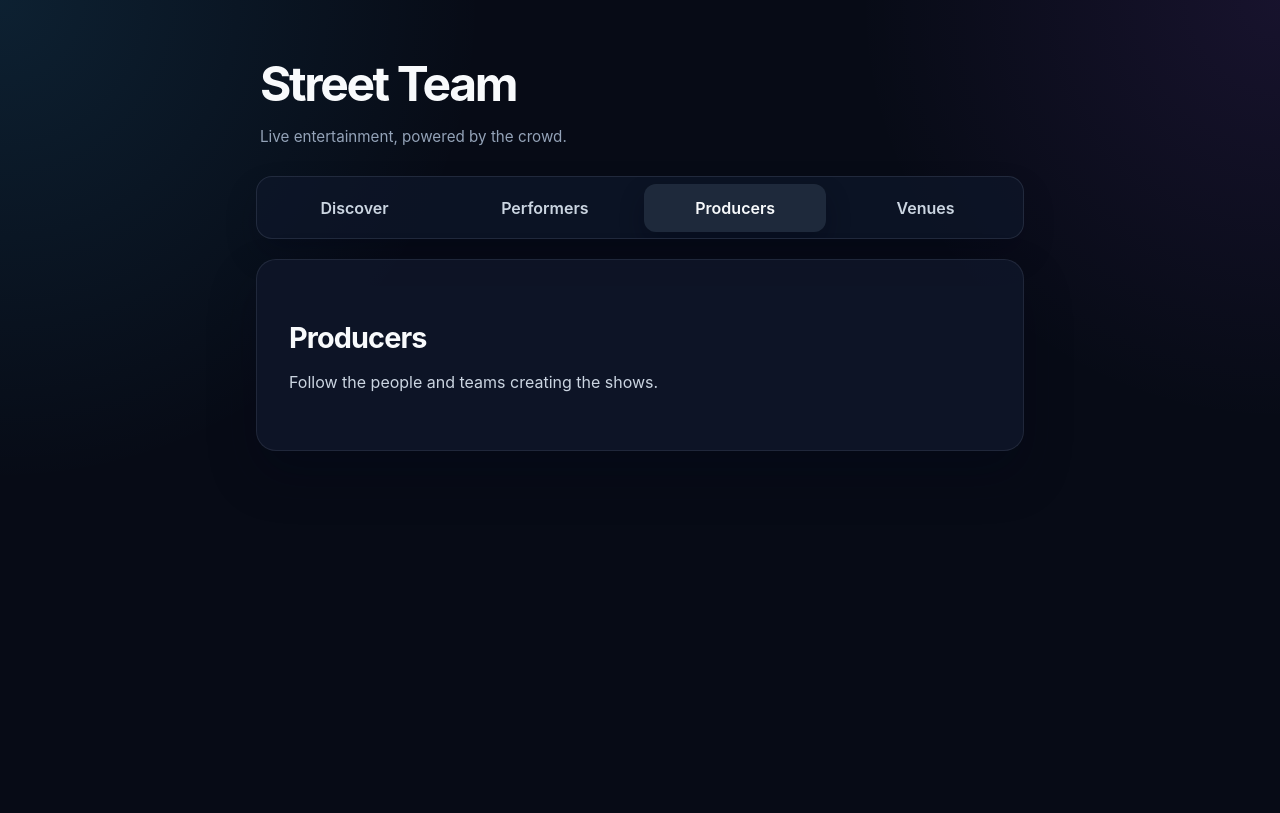
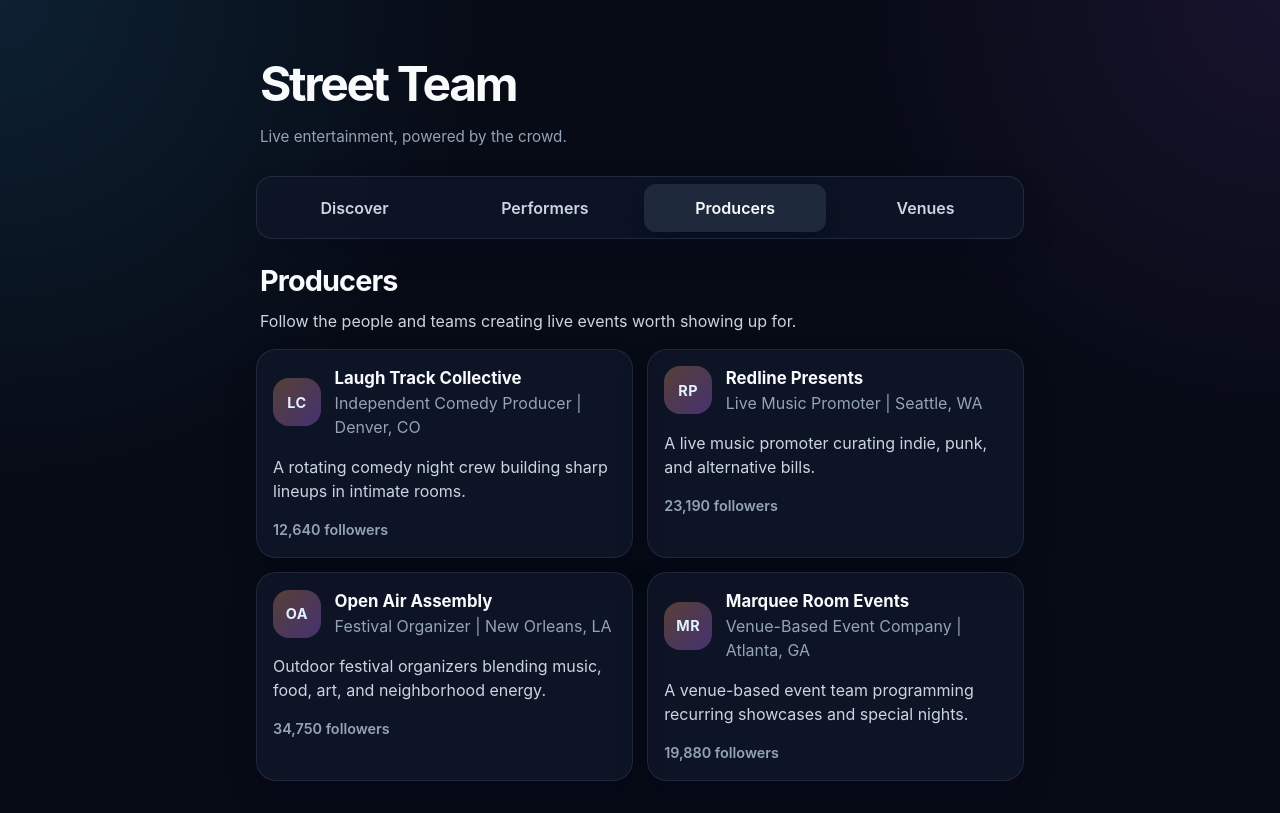
Before and after one commit to jrwilliams49730-ui/street-team-v2, a React (Vite) app: page /producers in a window 1280 px wide. Built offline with nearby package versions, Linux system fonts and the light colour scheme.

Commit message:
Add producer directory and public profile pages

```diff
--- a/src/App.css
+++ b/src/App.css
@@ -27,12 +27,16 @@
 .section-heading p,
 .performer-card h3,
 .performer-card p,
+.producer-card h3,
+.producer-card p,
 .profile-copy h2,
 .profile-copy p,
 .profile-meta,
 .profile-bio,
 .upcoming-shows h3,
-.upcoming-shows p {
+.upcoming-shows p,
+.upcoming-panel h3,
+.upcoming-panel p {
   margin: 0;
 }
 
@@ -124,7 +128,9 @@
 }
 
 .performer-directory,
-.performer-profile {
+.performer-profile,
+.producer-directory,
+.producer-profile {
   display: flex;
   flex-direction: column;
   gap: 1rem;
@@ -147,12 +153,14 @@
   color: #cbd5e1;
 }
 
-.performer-grid {
+.performer-grid,
+.producer-grid {
   display: grid;
   gap: 0.9rem;
 }
 
-.performer-card {
+.performer-card,
+.producer-card {
   display: flex;
   flex-direction: column;
   gap: 1rem;
@@ -169,26 +177,30 @@
     box-shadow 160ms ease;
 }
 
-.performer-card:hover {
+.performer-card:hover,
+.producer-card:hover {
   border-color: rgba(56, 189, 248, 0.35);
   transform: translateY(-2px);
   box-shadow: 0 1.25rem 2.5rem rgba(2, 6, 23, 0.3);
 }
 
 .performer-card:focus-visible,
+.producer-card:focus-visible,
 .back-link:focus-visible,
 .follow-button:focus-visible {
   outline: 2px solid #38bdf8;
   outline-offset: 3px;
 }
 
-.performer-card-header {
+.performer-card-header,
+.producer-card-header {
   display: flex;
   align-items: center;
   gap: 0.85rem;
 }
 
-.performer-avatar {
+.performer-avatar,
+.producer-avatar {
   display: grid;
   width: 3rem;
   height: 3rem;
@@ -204,19 +216,29 @@
   letter-spacing: 0.04em;
 }
 
-.performer-card h3 {
+.producer-avatar {
+  background:
+    linear-gradient(135deg, rgba(251, 146, 60, 0.28), rgba(168, 85, 247, 0.32)),
+    #172033;
+}
+
+.performer-card h3,
+.producer-card h3 {
   font-size: 1.05rem;
   font-weight: 650;
 }
 
 .performer-card-header p,
+.producer-card-header p,
 .follower-count,
 .profile-copy p,
-.upcoming-shows p {
+.upcoming-shows p,
+.upcoming-panel p {
   color: #94a3b8;
 }
 
 .performer-bio,
+.producer-bio,
 .profile-bio {
   color: #cbd5e1;
 }
@@ -238,7 +260,8 @@
 }
 
 .profile-card,
-.upcoming-shows {
+.upcoming-shows,
+.upcoming-panel {
   display: flex;
   flex-direction: column;
   gap: 1rem;
@@ -308,7 +331,8 @@
   cursor: pointer;
 }
 
-.upcoming-shows h3 {
+.upcoming-shows h3,
+.upcoming-panel h3 {
   font-size: 1.1rem;
   font-weight: 650;
 }
@@ -330,7 +354,8 @@
     flex-basis: 0;
   }
 
-  .performer-grid {
+  .performer-grid,
+  .producer-grid {
     grid-template-columns: repeat(2, minmax(0, 1fr));
   }
 }
--- a/src/App.tsx
+++ b/src/App.tsx
@@ -1,6 +1,8 @@
 import { Navigate, NavLink, Route, Routes } from 'react-router-dom'
 import PerformerDirectory from './features/performers/PerformerDirectory'
 import PerformerProfile from './features/performers/PerformerProfile'
+import ProducerDirectory from './features/producers/ProducerDirectory'
+import ProducerProfile from './features/producers/ProducerProfile'
 import './App.css'
 
 const navigationSections = [
@@ -27,11 +29,6 @@ const placeholderSections = [
     path: '/discover',
     heading: 'Discover the live scene',
     text: 'Find performers, producers, and venues worth following.',
-  },
-  {
-    path: '/producers',
-    heading: 'Producers',
-    text: 'Follow the people and teams creating the shows.',
   },
   {
     path: '/venues',
@@ -90,6 +87,8 @@ function App() {
           ))}
           <Route path="/performers" element={<PerformerDirectory />} />
           <Route path="/performers/:slug" element={<PerformerProfile />} />
+          <Route path="/producers" element={<ProducerDirectory />} />
+          <Route path="/producers/:slug" element={<ProducerProfile />} />
         </Routes>
       </div>
     </main>
--- /dev/null
+++ b/src/features/producers/ProducerDirectory.tsx
@@ -0,0 +1,45 @@
+import { Link } from 'react-router-dom'
+import { formatFollowerCount, producers } from './producers'
+
+function ProducerDirectory() {
+  return (
+    <section className="producer-directory">
+      <header className="section-heading">
+        <h2>Producers</h2>
+        <p>
+          Follow the people and teams creating live events worth showing up for.
+        </p>
+      </header>
+
+      <div className="producer-grid">
+        {producers.map((producer) => (
+          <Link
+            key={producer.slug}
+            to={`/producers/${producer.slug}`}
+            className="producer-card"
+          >
+            <div className="producer-card-header">
+              <div className="producer-avatar" aria-hidden="true">
+                {producer.initials}
+              </div>
+
+              <div>
+                <h3>{producer.name}</h3>
+                <p>
+                  {producer.category} | {producer.location}
+                </p>
+              </div>
+            </div>
+
+            <p className="producer-bio">{producer.shortBio}</p>
+            <span className="follower-count">
+              {formatFollowerCount(producer.followerCount)} followers
+            </span>
+          </Link>
+        ))}
+      </div>
+    </section>
+  )
+}
+
+export default ProducerDirectory
--- /dev/null
+++ b/src/features/producers/ProducerProfile.tsx
@@ -0,0 +1,59 @@
+import { Link, useParams } from 'react-router-dom'
+import { findProducerBySlug, formatFollowerCount } from './producers'
+
+function ProducerProfile() {
+  const { slug } = useParams()
+  const producer = findProducerBySlug(slug)
+
+  if (!producer) {
+    return (
+      <section className="content-card empty-state">
+        <h2>Producer not found</h2>
+        <p>That producer is not in the directory yet.</p>
+        <Link to="/producers" className="back-link">
+          Back to producers
+        </Link>
+      </section>
+    )
+  }
+
+  return (
+    <section className="producer-profile">
+      <Link to="/producers" className="back-link">
+        Back to producers
+      </Link>
+
+      <article className="profile-card">
+        <div className="profile-hero">
+          <div className="producer-avatar profile-avatar" aria-hidden="true">
+            {producer.initials}
+          </div>
+
+          <div className="profile-copy">
+            <p className="eyebrow">{producer.category}</p>
+            <h2>{producer.name}</h2>
+            <p>{producer.location}</p>
+          </div>
+        </div>
+
+        <div className="profile-meta">
+          <strong>{formatFollowerCount(producer.followerCount)}</strong>
+          <span>followers</span>
+        </div>
+
+        <p className="profile-bio">{producer.bio}</p>
+
+        <button type="button" className="follow-button">
+          Follow
+        </button>
+      </article>
+
+      <section className="upcoming-panel">
+        <h3>Upcoming events</h3>
+        <p>Upcoming events will appear here.</p>
+      </section>
+    </section>
+  )
+}
+
+export default ProducerProfile
--- /dev/null
+++ b/src/features/producers/producers.ts
@@ -0,0 +1,65 @@
+export type Producer = {
+  name: string
+  slug: string
+  category: string
+  location: string
+  initials: string
+  shortBio: string
+  bio: string
+  followerCount: number
+}
+
+export const producers: Producer[] = [
+  {
+    name: 'Laugh Track Collective',
+    slug: 'laugh-track-collective',
+    category: 'Independent Comedy Producer',
+    location: 'Denver, CO',
+    initials: 'LC',
+    shortBio:
+      'A rotating comedy night crew building sharp lineups in intimate rooms.',
+    bio: 'Laugh Track Collective produces independent comedy nights across Denver, pairing touring comics with rising local voices in intimate rooms built for fast, memorable sets.',
+    followerCount: 12640,
+  },
+  {
+    name: 'Redline Presents',
+    slug: 'redline-presents',
+    category: 'Live Music Promoter',
+    location: 'Seattle, WA',
+    initials: 'RP',
+    shortBio:
+      'A live music promoter curating indie, punk, and alternative bills.',
+    bio: 'Redline Presents is a Seattle live music promoter known for thoughtful indie, punk, and alternative bills that connect emerging artists with rooms ready to move.',
+    followerCount: 23190,
+  },
+  {
+    name: 'Open Air Assembly',
+    slug: 'open-air-assembly',
+    category: 'Festival Organizer',
+    location: 'New Orleans, LA',
+    initials: 'OA',
+    shortBio:
+      'Outdoor festival organizers blending music, food, art, and neighborhood energy.',
+    bio: 'Open Air Assembly organizes outdoor festivals in New Orleans that blend live music, food vendors, visual artists, and neighborhood energy into full-day community gatherings.',
+    followerCount: 34750,
+  },
+  {
+    name: 'Marquee Room Events',
+    slug: 'marquee-room-events',
+    category: 'Venue-Based Event Company',
+    location: 'Atlanta, GA',
+    initials: 'MR',
+    shortBio:
+      'A venue-based event team programming recurring showcases and special nights.',
+    bio: 'Marquee Room Events is an Atlanta venue-based event company programming recurring showcases, themed nights, and special productions that give local audiences a reason to come back.',
+    followerCount: 19880,
+  },
+]
+
+export function findProducerBySlug(slug?: string) {
+  return producers.find((producer) => producer.slug === slug)
+}
+
+export function formatFollowerCount(count: number) {
+  return new Intl.NumberFormat('en-US').format(count)
+}
```
